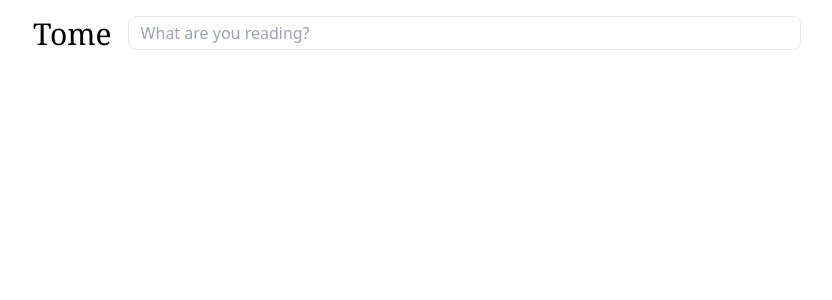
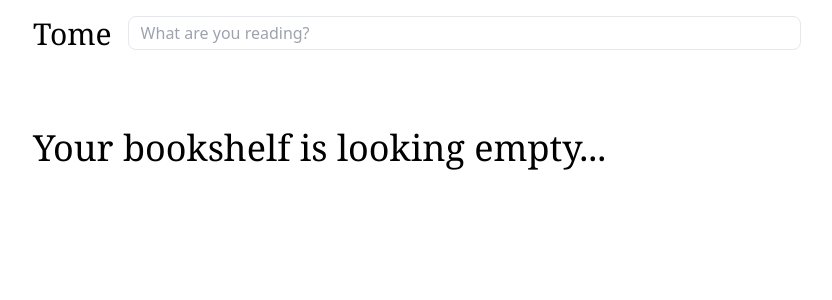
Before and after one commit to faizanabbas/tome-web-client, a React (Vite) app: page / in a window 1280 px wide. Shown: the top 300 px of the page, without its empty margins (223-1055 px from the left). Built offline with nearby package versions, Linux system fonts and the light colour scheme.

Commit message:
Add heading for bookshelf

```diff
--- a/src/components/Bookshelf/Bookshelf.tsx
+++ b/src/components/Bookshelf/Bookshelf.tsx
@@ -5,15 +5,31 @@ import BookshelfItem from './BookshelfItem'
 export default function Bookshelf() {
   const { bookshelf } = useContext(BookshelfContext)
 
+  let bookshelfHeadingText =
+    bookshelf.length > 0
+      ? 'Your bookshelf'
+      : 'Your bookshelf is looking empty...'
+
   if (bookshelf.length > 0) {
     return (
-      <ul className="space-y-2 border rounded p-2">
-        {bookshelf.map((book) => (
-          <BookshelfItem key={book.ISBN} book={book} />
-        ))}
-      </ul>
+      <>
+        <h1 className="text-4xl font-serif mt-12 mb-1">
+          {bookshelfHeadingText}
+        </h1>
+        <ul className="space-y-2 border rounded p-2">
+          {bookshelf.map((book) => (
+            <BookshelfItem key={book.ISBN} book={book} />
+          ))}
+        </ul>
+      </>
     )
   } else {
-    return <></>
+    return (
+      <>
+        <h1 className="text-4xl font-serif mt-12 mb-1">
+          {bookshelfHeadingText}
+        </h1>
+      </>
+    )
   }
 }
```
